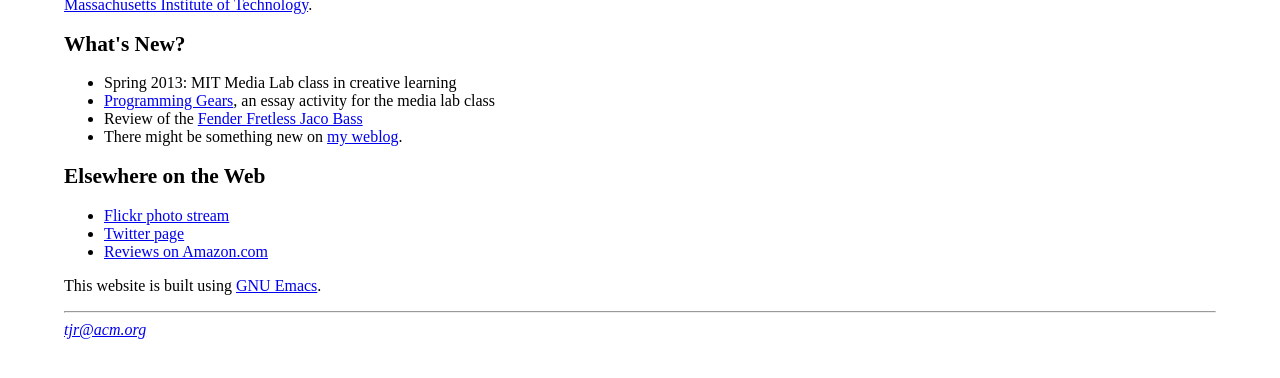
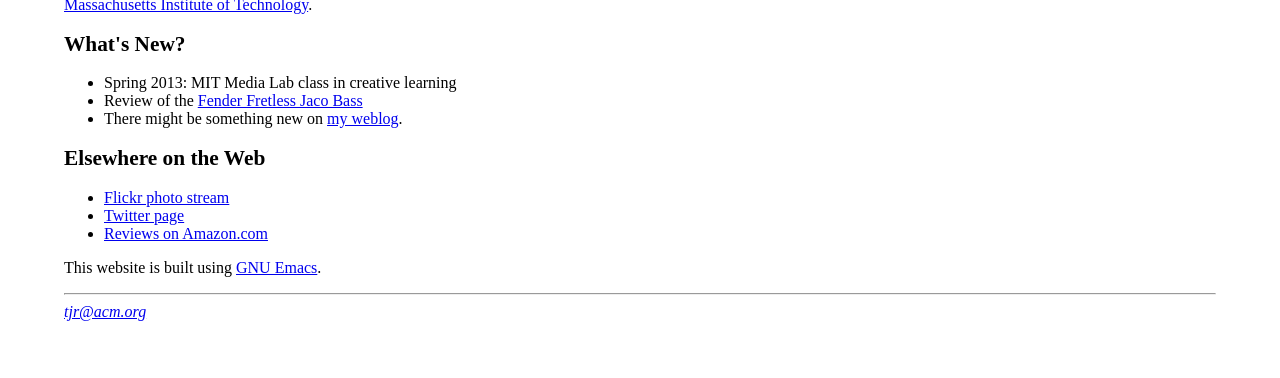
Before and after one commit to tjr/tjr.github.com, a Jekyll site: the page built from index.html, in a window 1280 px wide, cut to the strip 251-629 px from the top of the page. Built offline with Jekyll 4.4.1, drawn with Linux system fonts in a browser that asks for light colours; the list of posts is cut into pages by our own code.

Commit message:
updated index

```diff
--- a/index.html
+++ b/index.html
@@ -41,8 +41,6 @@ enjoyed some post-graduate academic refreshment at the
 <h2>What's New?</h2>
 <ul>
 <li>Spring 2013: MIT Media Lab class in creative learning</li>
-<li><a href="/education/programming-gears">Programming Gears</a>, an essay
-activity for the media lab class</li>
 <li>Review of the <a href="/music/fender-fretless-jaco-bass">Fender Fretless Jaco Bass</a></li>
 <li>There might be something new on <a href="http://blog.trevisrothwell.com/">my weblog</a>.</li>
 </ul>
```
